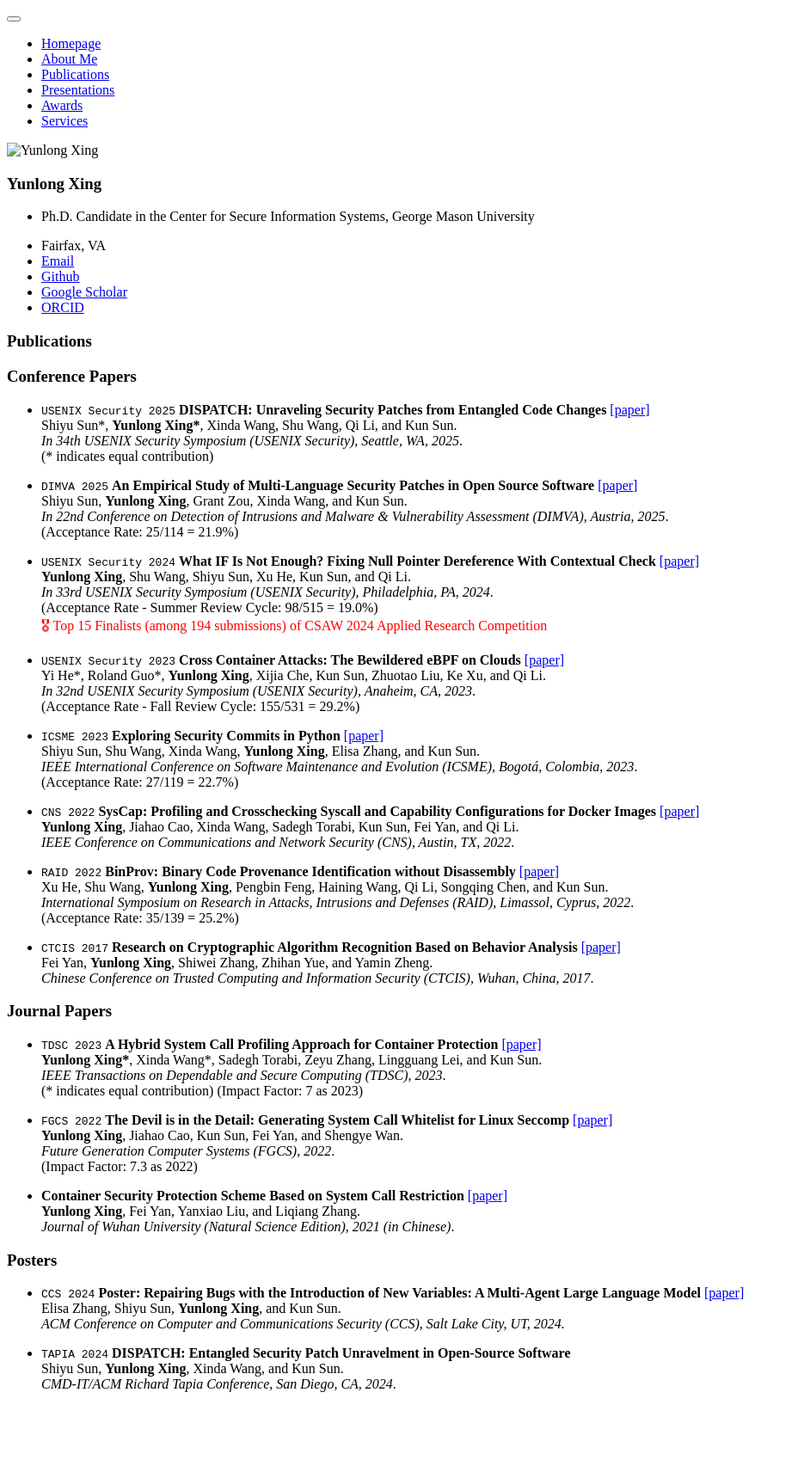
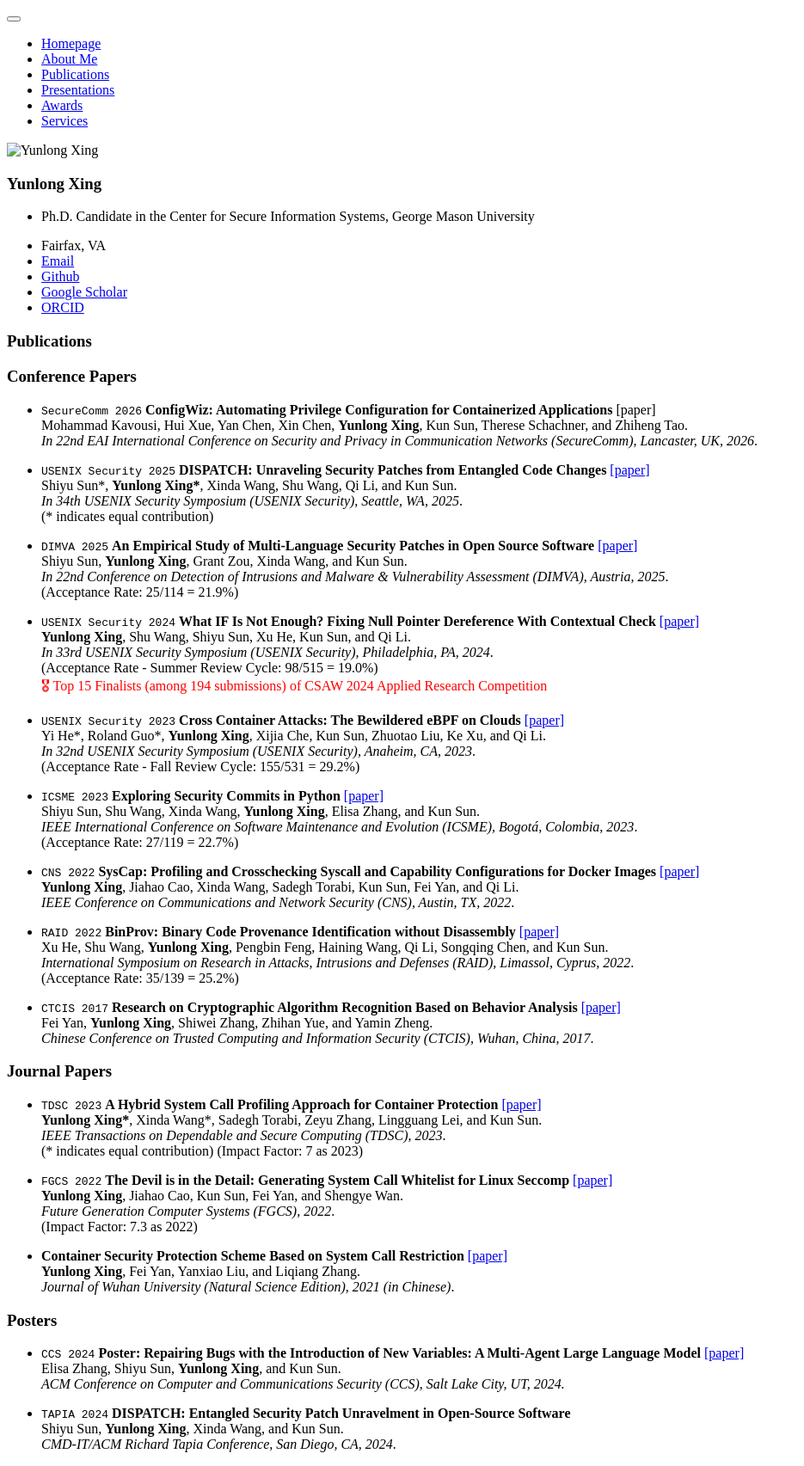
Before and after one commit to YunlongXing/yunlongxing.github.io, a Jekyll site: the page built from _pages/includes/pub.md, in a window 1280 px wide. Shown: the whole page at 86% size, without its empty margins (0-935 px from the left). Built offline with Jekyll 4.4.1, drawn with Linux system fonts in a browser that asks for light colours; our own code applies the rules of GitHub Pages for plain Markdown files; before the commit the page ends 1635 px from its top, so only the background shows below that.

Commit message:
Add publication details for SecureComm 2026

```diff
--- a/_pages/includes/pub.md
+++ b/_pages/includes/pub.md
@@ -1,5 +1,9 @@
 # Publications
 ### Conference Papers
+- ``SecureComm 2026`` **ConfigWiz: Automating Privilege Configuration for Containerized Applications** [paper]<br>
+Mohammad Kavousi, Hui Xue, Yan Chen, Xin Chen, **Yunlong Xing**, Kun Sun, Therese Schachner, and Zhiheng Tao. <br>
+*In 22nd EAI International Conference on Security and Privacy in Communication Networks (SecureComm), Lancaster, UK, 2026*.
+
 - ``USENIX Security 2025`` **DISPATCH: Unraveling Security Patches from Entangled Code Changes** [\[paper\]](/publications/security25_DISPATCH.pdf)<br>
 Shiyu Sun\*, **Yunlong Xing\***, Xinda Wang, Shu Wang, Qi Li, and Kun Sun. <br>
 *In 34th USENIX Security Symposium (USENIX Security), Seattle, WA, 2025*.<br>
```
